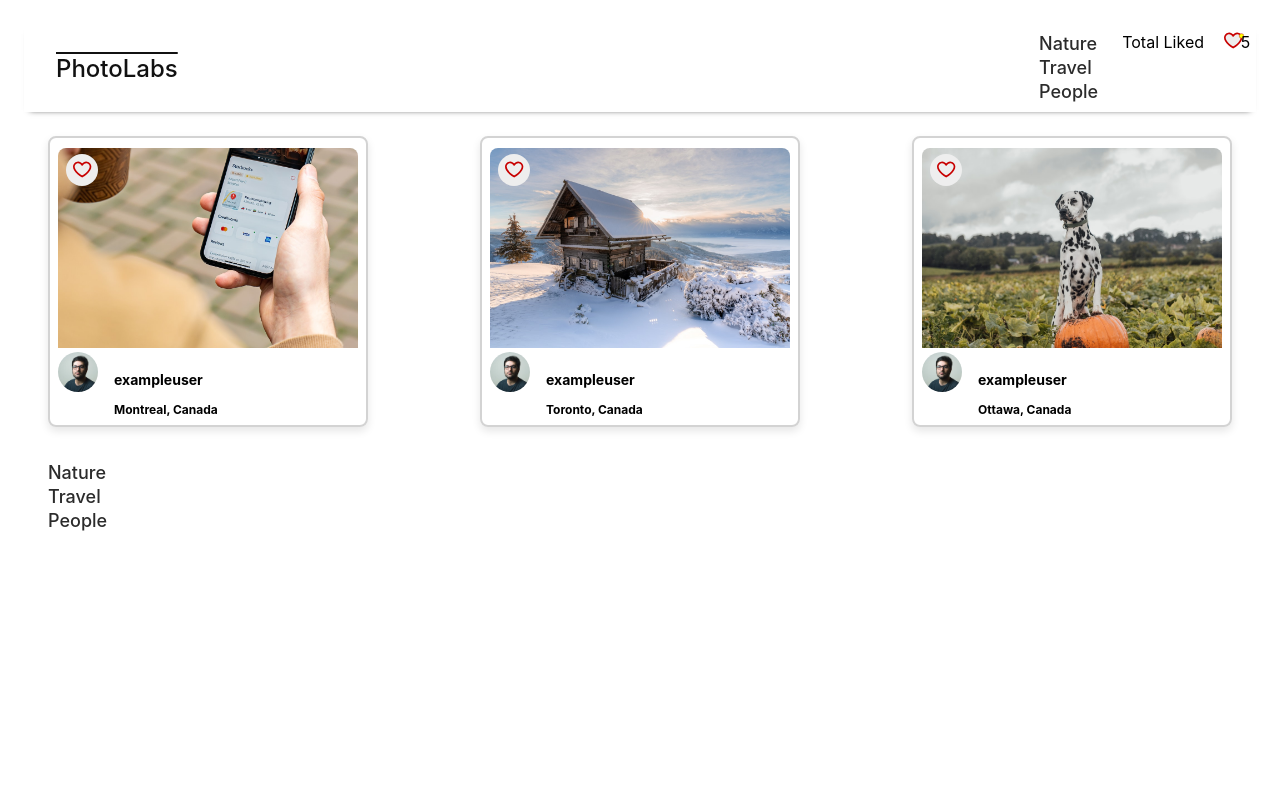
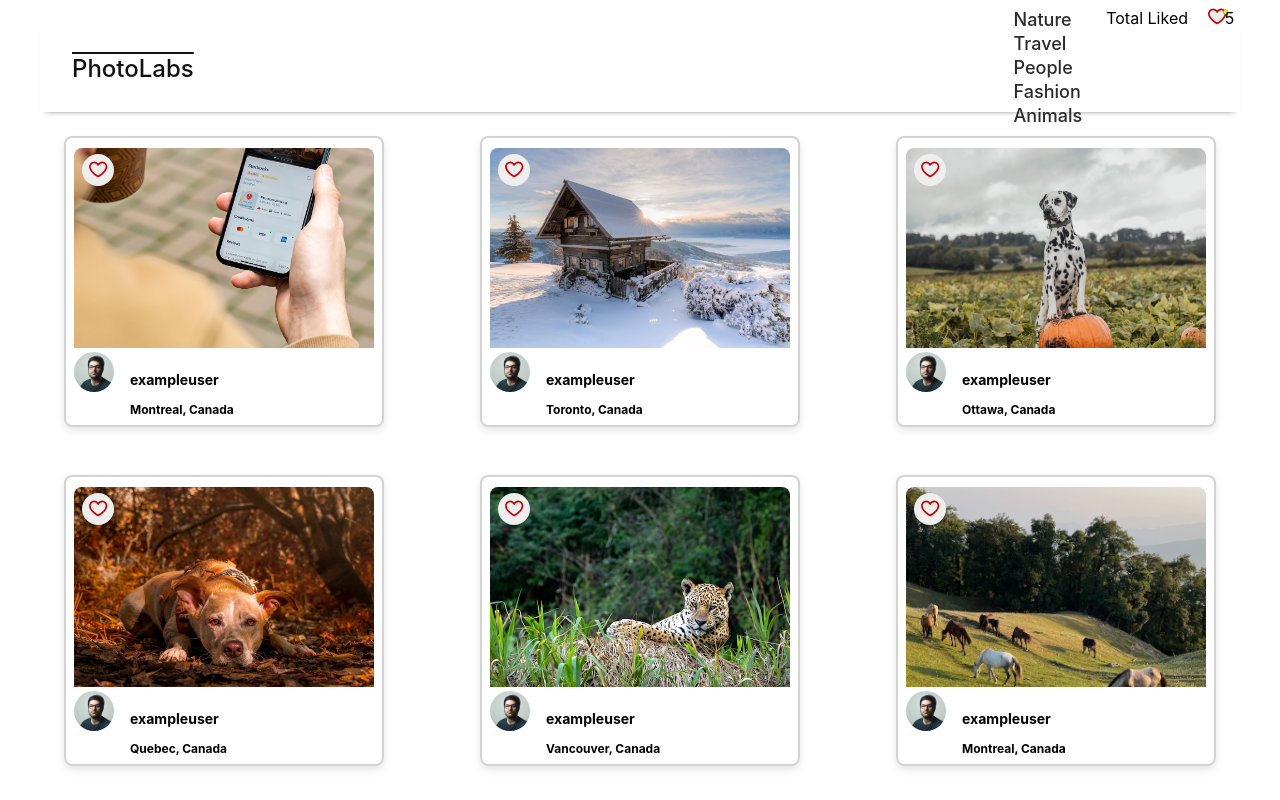
Before and after one commit to rhuynh17/Photo-Labs, a React (Create React App) app in the folder frontend/: page / in a window 1280 px wide. Shown: the top 800 px of the page. Built offline with nearby package versions, Linux system fonts and the light colour scheme; the HTML template or start-up script is replaced by a standard one.

Commit message:
refactor: changed sampledata to use mockdata files

```diff
--- a/frontend/src/App.jsx
+++ b/frontend/src/App.jsx
@@ -1,32 +1,15 @@
-// frontend/src/App.jsx
 import React from 'react';
-import PhotoList from './components/PhotoList';
-import TopicList from './components/TopicList';
-import TopNavigationBar from './components/TopNavigationBar';
+import HomeRoute from './components/HomeRoute';
+import photos from './mocks/photos';
+import topics from './mocks/topics';
 import './App.scss';
 
-const sampleDataForPhotoListItem = {
-  id: "1",
-  location: {
-    city: "Montreal",
-    country: "Canada",
-  },
-  imageSource: `${process.env.PUBLIC_URL}/Image-1-Regular.jpeg`,
-  username: "Joe Example",
-  profile: `${process.env.PUBLIC_URL}/profile-1.jpg`,
-};
-
 const App = () => {
-
   return (
     <div className="App">
-      <TopNavigationBar />
-      <PhotoList />
-      <TopicList/>
-
+      <HomeRoute photos={photos} topics={topics} />
     </div>
   );
 };
 
-
 export default App;
--- a/frontend/src/components/HomeRoute.jsx
+++ b/frontend/src/components/HomeRoute.jsx
@@ -1,6 +1,8 @@
 import React from 'react';
 import TopNavigationBar from './TopNavigationBar';
 import PhotoList from './PhotoList';
+import TopicList from './TopicList';
+
 import '../styles/HomeRoute.scss';
 
 const HomeRoute = () => {
@@ -8,6 +10,7 @@ const HomeRoute = () => {
     <div className="home-route">
       <TopNavigationBar />
       <PhotoList />
+
     </div>
   );
 };
--- a/frontend/src/components/PhotoList.jsx
+++ b/frontend/src/components/PhotoList.jsx
@@ -1,67 +1,12 @@
 import React from "react";
 import PhotoListItem from './PhotoListItem';
 import "../styles/PhotoList.scss";
-
-const sampleDataForPhotoList = [
-  {
-    id: "1",
-    location: {
-      city: "Montreal",
-      country: "Canada",
-    },
-    urls: {
-      full: `${process.env.PUBLIC_URL}/Image-1-Full.jpeg`,
-      regular: `${process.env.PUBLIC_URL}/Image-1-Regular.jpeg`,
-    },
-    user: {
-      id: "1",
-      username: "exampleuser",
-      name: "Joe Example",
-      profile: `${process.env.PUBLIC_URL}/profile-1.jpg`,
-    },
-  },
-  {
-    id: "2",
-    location: {
-      city: "Toronto",
-      country: "Canada",
-    },
-    urls: {
-      full: `${process.env.PUBLIC_URL}/Image-2-Full.jpeg`,
-      regular: `${process.env.PUBLIC_URL}/Image-2-Regular.jpeg`,
-    },
-    user: {
-      id: "2",
-      username: "exampleuser",
-      name: "Joe Example",
-      profile: `${process.env.PUBLIC_URL}/profile-1.jpg`,
-    },
-  },
-  {
-    id: "3",
-    location: {
-      city: "Ottawa",
-      country: "Canada",
-    },
-    urls: {
-      full: `${process.env.PUBLIC_URL}/Image-3-Full.jpeg`,
-      regular: `${process.env.PUBLIC_URL}/Image-3-Regular.jpeg`,
-    },
-    user: {
-      id: "3",
-      username: "exampleuser",
-      name: "Joe Example",
-      profile: `${process.env.PUBLIC_URL}/profile-1.jpg`,
-    },
-  },
-];
-
-
+import photos from '../mocks/photos';
 
 const PhotoList = () => {
   return (
     <ul className="photo-list">
-      {sampleDataForPhotoList.map((photo) => (
+      {photos.map((photo) => (
         <PhotoListItem key={photo.id} photo={photo} />
       ))}
     </ul>
--- a/frontend/src/components/TopicList.jsx
+++ b/frontend/src/components/TopicList.jsx
@@ -1,29 +1,13 @@
 import React from "react";
 import TopicListItem from "./TopicListItem";
 import "../styles/TopicList.scss";
+import topics from '../mocks/topics';
 
-const sampleDataForTopicList = [
-  {
-    id: "1",
-    slug: "topic-1",
-    title: "Nature",
-  },
-  {
-    id: "2",
-    slug: "topic-2",
-    title: "Travel",
-  },
-  {
-    id: "3",
-    slug: "topic-3",
-    title: "People",
-  },
-];
 
 const TopicList = () => {
   return (
     <div className="topic-list">
-      {sampleDataForTopicList.map((topic) => (
+      {topics.map((topic) => (
         <TopicListItem key={topic.id} topic={topic} />
       ))}
     </div>
```
